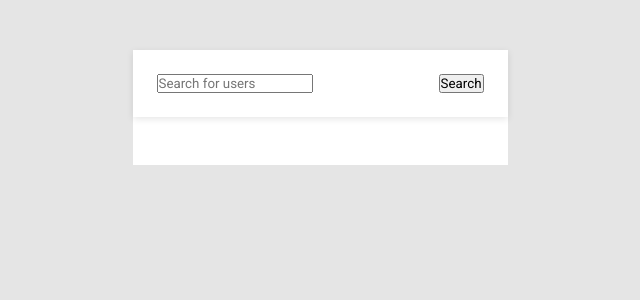
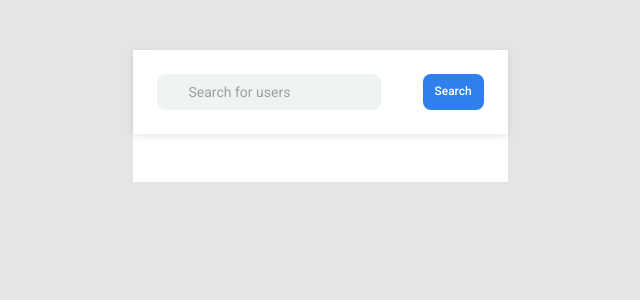
Before and after one commit to drzamich/github-badge, a React (Create React App) app: page / in a window 1280 px wide. Shown: the top 300 px of the page, without its empty margins (320-960 px from the left). Built offline with nearby package versions, Linux system fonts and the light colour scheme.

Commit message:
feat: style input and button of Search

```diff
--- a/src/Search.tsx
+++ b/src/Search.tsx
@@ -12,9 +12,28 @@ const Container = styled.div`
 `;
 
 const Input = styled.input`
+  background: ${Color.Porcelain};
+  color: ${Color.SilverChalice};
+  padding: 10px 32px;
+  font-size: 1rem;
+  border-radius: 8px;
+  border: 0;
+
+  &::placeholder {
+    color: ${Color.SilverChalice};
+  }
 `;
 
 const Button = styled.button`
+  background: ${Color.RoyalBlue};
+  border: 0;
+  border-radius: 8px;
+  padding: 12px;
+  font-size: 0.85rem;
+  line-height: 0.85rem;
+  color: ${Color.White};
+  font-weight: 500;
+  cursor: pointer;
 `;
 
 interface SearchProps {
```
